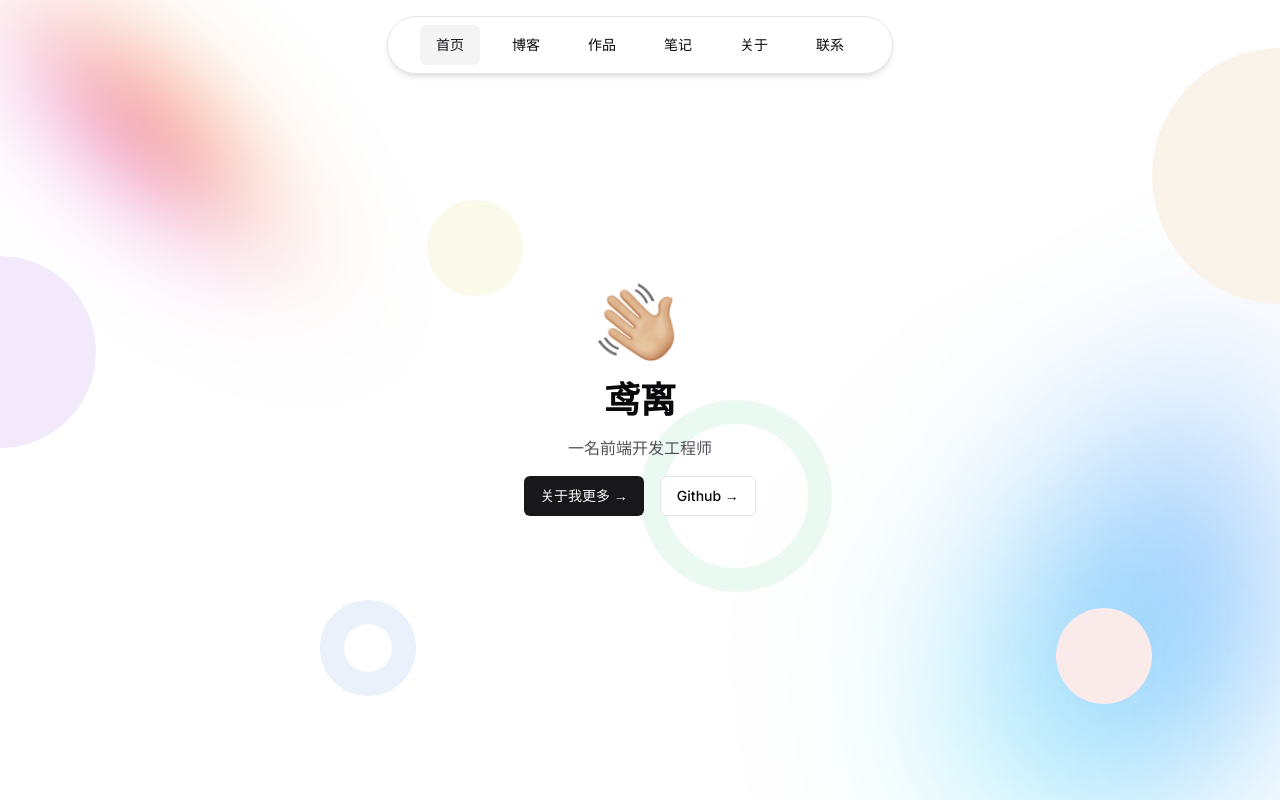
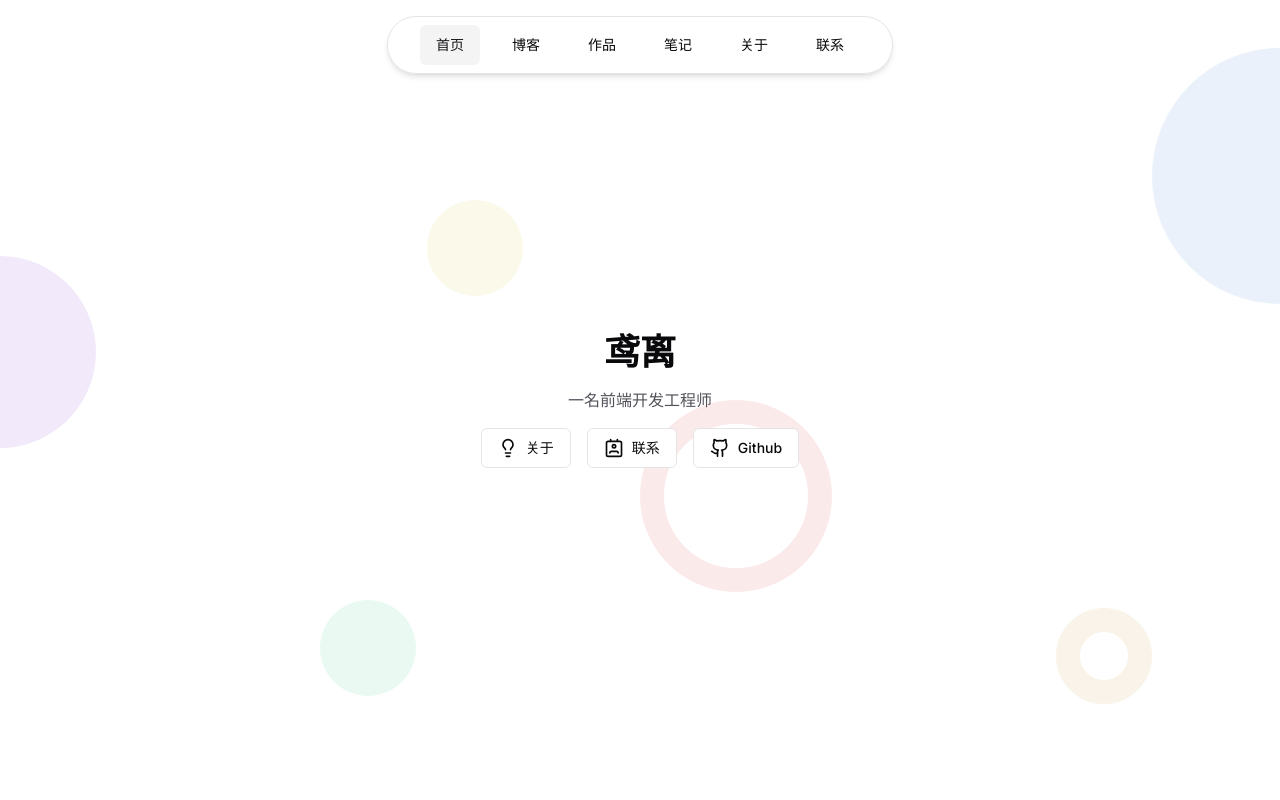
Before and after one commit to imyuanli/imyuanli.cn, a Next.js app: page / in a window 1280 px wide. Shown: the top 800 px of the page. Built offline with nearby package versions, Linux system fonts and the light colour scheme.

Commit message:
fix: 首页ui微调

```diff
--- a/app/intro.tsx
+++ b/app/intro.tsx
@@ -1,85 +1,35 @@
 'use client';
 
-import Image from "next/image";
 import {Button} from "@/components/ui/button";
 import {cn} from "@/lib/utils";
-import {useEffect, useRef} from "react";
-import {Github} from "lucide-react";
+import {Contact, Github, Lightbulb} from "lucide-react";
 
 const Intro = () => {
 
     return (
         <div className="min-h-screen w-full overflow-x-hidden py-24 flex justify-evenly items-center flex-col relative">
             {/*背景*/}
-            <BackgroundItem className={'top-12 -right-32 w-64 h-64 bg-[#faf3ea]'}/>
+            <BackgroundItem className={'top-12 -right-32 w-64 h-64 bg-[#eaf1fa]'}/>
             <BackgroundItem className={'top-64 -left-24 w-48 h-48 bg-[#f2eafa]'}/>
             <BackgroundItem className={'top-1/4 left-1/3 w-24 h-24 bg-[#faf9ea]'}/>
-            <BackgroundItem className={'bottom-24 right-32 w-24 h-24 bg-[#faeaea]'}/>
-            <BackgroundItem className={'left-1/2 top-1/2 -translate-y-1/2 w-48 h-48 border-[24px] border-[#eafaf2]'}/>
-            <BackgroundItem className={'left-1/4 top-3/4 -translate-y-1/2 w-24 h-24 border-[24px] border-[#eaf1fa]'}/>
-
+            <BackgroundItem className={'left-1/4 top-3/4 -translate-y-1/2 w-24 h-24 bg-[#eafaf2]'}/>
+            <BackgroundItem className={'left-1/2 top-1/2 -translate-y-1/2 w-48 h-48 border-[24px] border-[#faeaea]'}/>
+            <BackgroundItem className={'bottom-24 right-32  w-24 h-24 border-[24px] border-[#faf3ea]'}/>
             <div className={'container flex justify-center items-center flex-col space-y-4'}>
-                <Image
-                    src="/hand.png"
-                    width={80}
-                    height={160}
-                    alt="Yuanli"
-                    className={'h-full mr-2 animate-wave'}
-                />
                 <div className={'text-3xl md:text-4xl 2xl:text-6xl text-base-2 font-bold'}>鸢离</div>
                 <div className={'text-base text-zinc-600'}>一名前端开发工程师</div>
                 <div className={'space-x-4'}>
-                    <Button>
-                        关于我更多 →
+                    <Button variant={'outline'}>
+                        <Lightbulb size={20} className={'mr-2'} /> 关于
                     </Button>
                     <Button variant={'outline'}>
-                        Github →
+                        <Contact size={20} className={'mr-2'}/> 联系
+                    </Button>
+                    <Button variant={'outline'}>
+                        <Github size={20} className={'mr-2'}/> Github
                     </Button>
                 </div>
-                {/*<div className={'flex justify-center items-center space-x-4'}>*/}
-                {/*    <Button variant={'ghost'} size={'icon'}>*/}
-                {/*        <Github/>*/}
-                {/*    </Button>*/}
-                {/*    <Button variant={'ghost'} size={'icon'}>*/}
-                {/*        邮箱*/}
-                {/*    </Button>*/}
-                {/*    <Button variant={'ghost'} size={'icon'}>*/}
-                {/*        微信*/}
-                {/*    </Button>*/}
-                {/*</div>*/}
             </div>
-
-            {/*<div className={'container flex justify-around items-center'}>*/}
-            {/*    <div data-aos="fade-up" className={'space-y-2'}>*/}
-            {/*        <div className={'flex items-end'}>*/}
-            {/*            <Image*/}
-            {/*                src="/hand.png"*/}
-            {/*                width={40}*/}
-            {/*                height={40}*/}
-            {/*                alt="Yuanli"*/}
-            {/*                className={'h-full mr-2 animate-wave'}*/}
-            {/*            />*/}
-            {/*            <div className={'text-base text-zinc-600'}>你好，我是</div>*/}
-            {/*        </div>*/}
-            {/*        <div className={''}>*/}
-            {/*            YUAN LI (鸢离)*/}
-            {/*        </div>*/}
-            {/*        <div className={'max-w-2xl text-base text-zinc-600'}>*/}
-            {/*            一名前端开发工程师*/}
-            {/*        </div>*/}
-            {/*    </div>*/}
-            {/*    <div className={'w-[600px] h-[300px] bg-[#000000d9] p-4 rounded-lg'}>*/}
-            {/*        <Image*/}
-            {/*            src={'/img_1.png'}*/}
-            {/*            width={40}*/}
-            {/*            height={20}*/}
-            {/*            alt={'鸢离'}*/}
-            {/*        />*/}
-            {/*        <div className={'text-[#f0f0f0] mt-2 flex'}>*/}
-            {/*            <div className={'mr-2'}>$</div>*/}
-            {/*        </div>*/}
-            {/*    </div>*/}
-            {/*</div>*/}
         </div>
     );
 }
--- a/app/layout.tsx
+++ b/app/layout.tsx
@@ -19,7 +19,7 @@ export default function RootLayout({
 }) {
     return (
         <html lang="en">
-        <body className={cn(inter.className, "relative bg-[url('/bg.png')] bg-contain bg-top bg-no-repeat")}>
+        <body className={cn(inter.className, "relative")}>
         <AosProvider>
             <Header/>
             {children}
```
